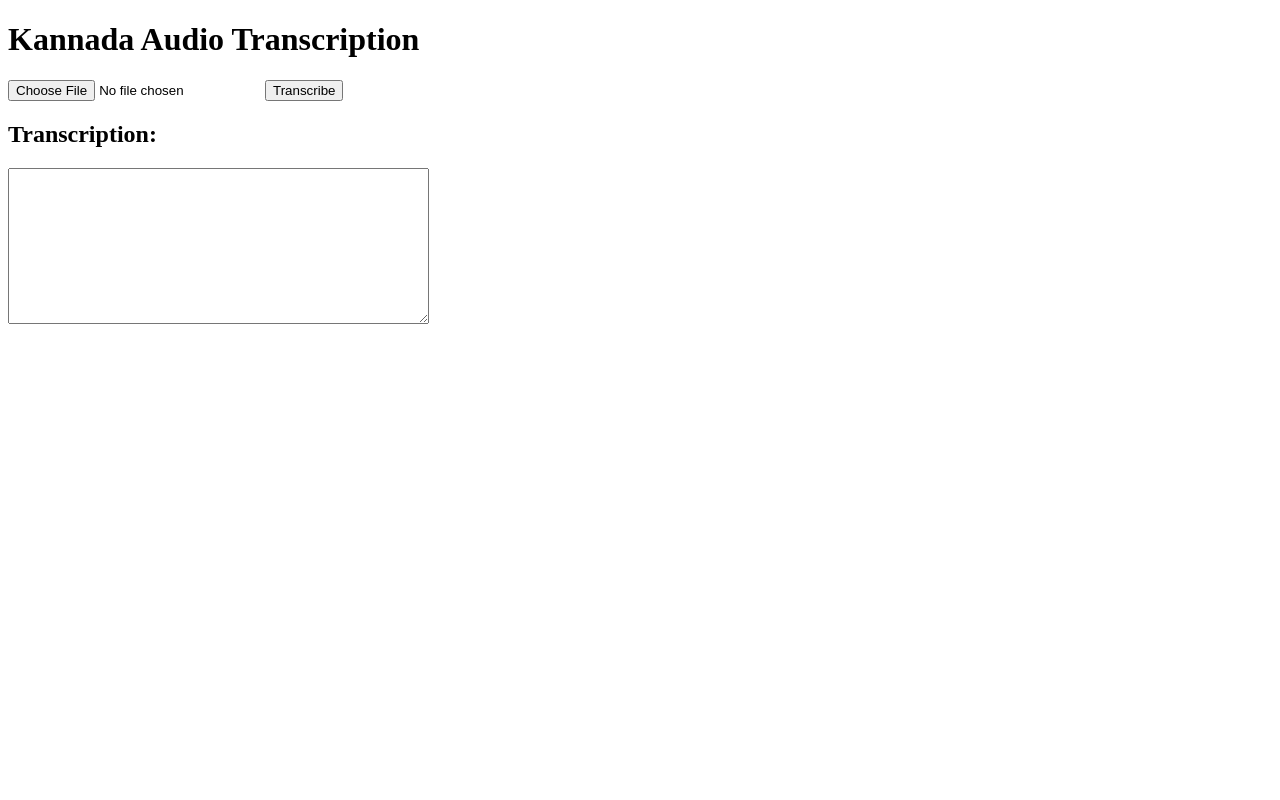
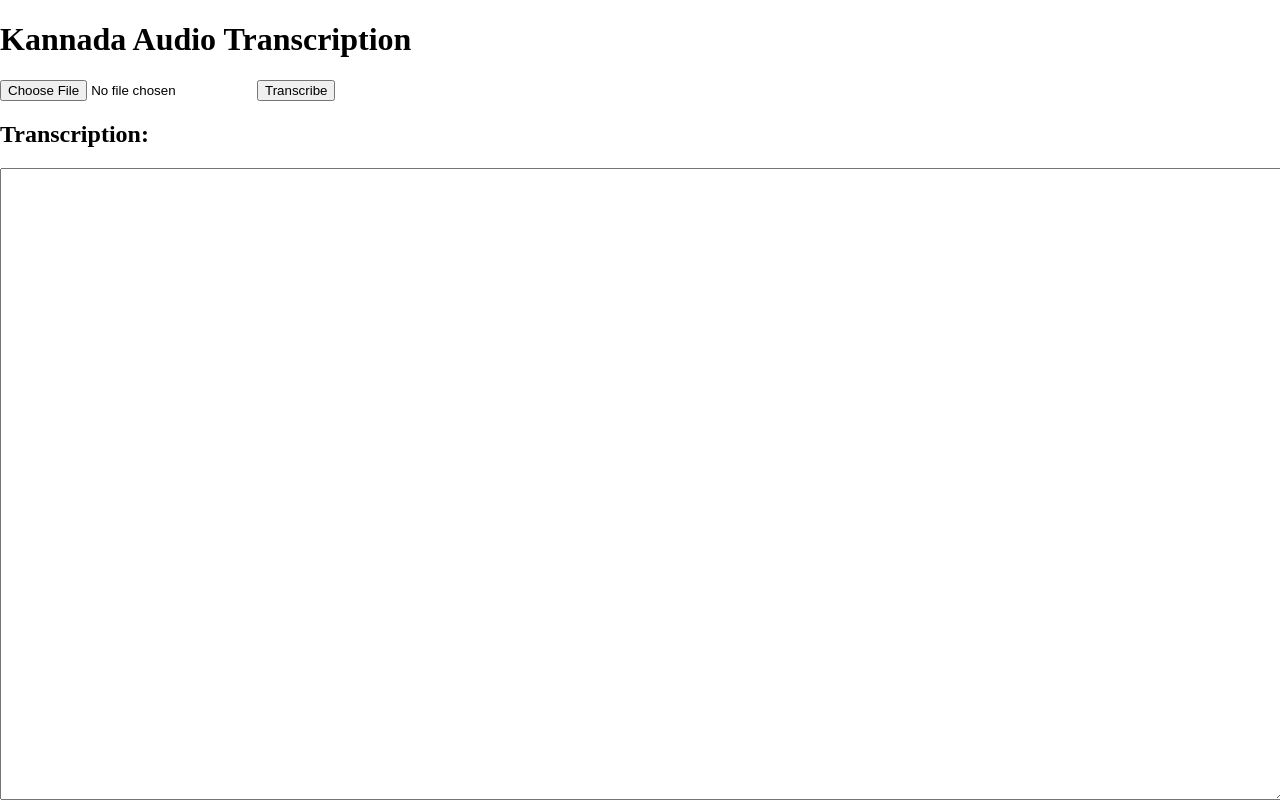
Before and after one commit to kay-hal/kannada_transcription, a website: page public/index.html in a window 1280 px wide. Drawn offline with Linux system fonts and the light colour scheme.

Commit message:
fix text area to be max screen

```diff
--- a/public/index.html
+++ b/public/index.html
@@ -4,6 +4,19 @@
     <meta charset="UTF-8">
     <meta name="viewport" content="width=device-width, initial-scale=1.0">
     <title>Kannada Audio Transcription</title>
+    <style>
+        body, html {
+            height: 100%;
+            margin: 0;
+            padding: 0;
+            display: flex;
+            flex-direction: column;
+        }
+        #transcription {
+            flex-grow: 1;
+            width: 100%;
+        }
+    </style>
 </head>
 <body>
     <h1>Kannada Audio Transcription</h1>
@@ -12,7 +25,7 @@
         <button type="submit">Transcribe</button>
     </form>
     <h2>Transcription:</h2>
-    <textarea id="transcription" rows="10" cols="50"></textarea>
+    <textarea id="transcription"></textarea>
 
     <script>
         document.getElementById('uploadForm').onsubmit = async function(event) {
```
